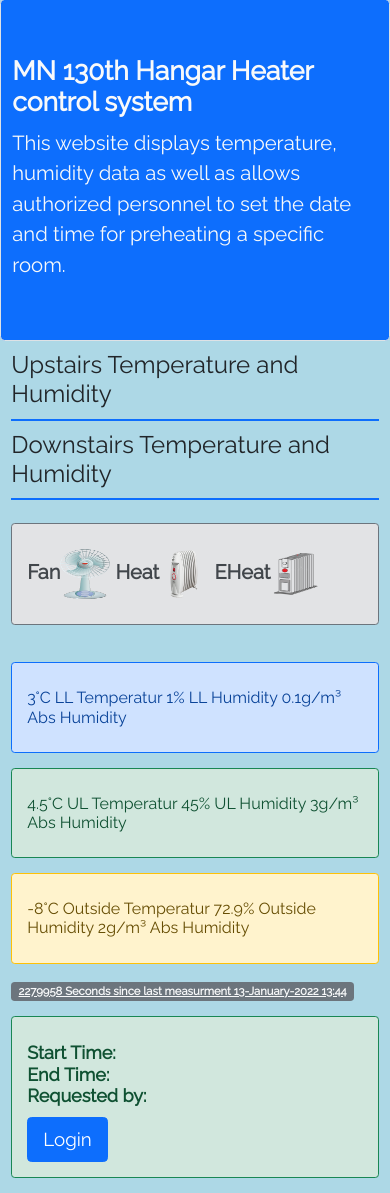
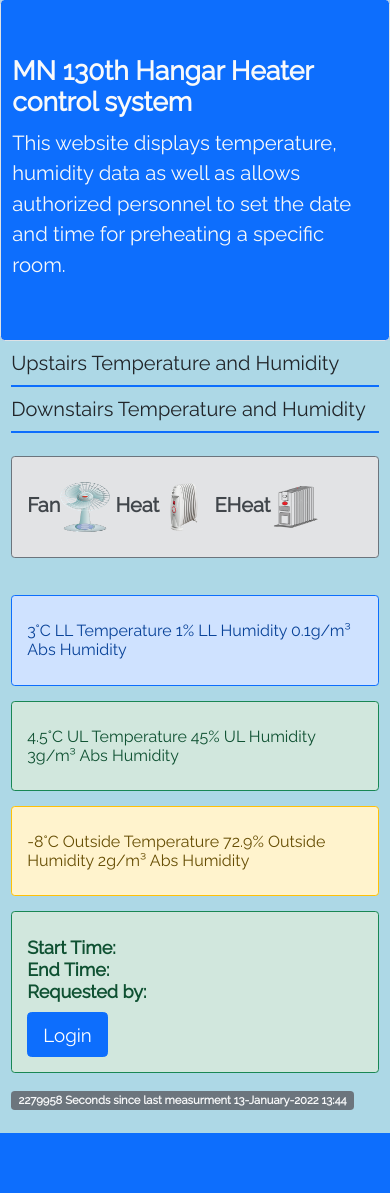
Before and after one commit to kouami/hangarheatingsystem, a PHP site: page / in a window 390 px wide. Shown: the part 24-1217 px from the top of the page. After the commit the page ends 1157 px from the top, so only its background shows below. Run offline with PHP 8.4, Linux system fonts and the light colour scheme; data comes from the database, SQL or seed files in the repository; some libraries are stand-ins or nearby versions.

Commit message:
Responsiveness cleanup.

```diff
--- a/index.php
+++ b/index.php
@@ -124,31 +124,31 @@
     </div>
     <div class="row">
 
-        <div class="col-sm-6">
-            <h3>Upstairs Temperature and Humidity</h3>
+        <div class="col-md-6">
+            <h4>Upstairs Temperature and Humidity</h4>
 
             <div id="myGraph2" class="border border-primary"></div>
 
         </div>
-        <div class="col-sm-6"></div>
+        <div class="md-md-6"></div>
     </div> <!-- end of first class row -->
 
     <div class="row">
 
-        <div class="col-sm-6">
-            <h3>Downstairs Temperature and Humidity</h3>
+        <div class="col-md-6">
+            <h4>Downstairs Temperature and Humidity</h4>
 
             <div id="myGraph" class="border border-primary d-flex"></div>
 
         </div>
-        <div class="col-sm-6"></div>
+        <div class="col-md-6"></div>
 
     </div> <!-- end of second class row -->
 
     <div class="row">
 
         <!--div class="col-sm-24" style="width:600px"-->
-        <div class="col-sm-6">
+        <div class="col-md-6">
             <br/>
             <!--div style="background:#f1f8e9; border:1px solid black; width:603px;"-->
             <div class="alert alert-secondary  align-items-center border border-secondary">
@@ -164,13 +164,13 @@
             </div>
 
         </div>
-        <div class="col-sm-6"></div>
+        <div class="col-md-6"></div>
     </div> <!-- end of second row -->
 
 
     <div class="row">
 
-        <div class="col-sm-6">
+        <div class="col-md-6">
 
 
             <?php
@@ -195,30 +195,22 @@
             <br/>
             <div class="alert alert-primary d-flex align-items-center border border-primary" role="alert">
                 <div>
-                    <?php print  "<h6>" . $llt . "&#176C LL Temperatur " . (int)$json[1] . "%  LL Humidity " . $json[8] . "g/m&#179 Abs Humidity</h6>"; ?>
+                    <?php print  "<h6>" . $llt . "&#176C LL Temperature " . (int)$json[1] . "%  LL Humidity " . $json[8] . "g/m&#179 Abs Humidity</h6>"; ?>
                 </div>
             </div>
 
             <div class="alert alert-success d-flex align-items-center border border-success" role="alert">
                 <div>
-                    <?php print  "<h6>" . $Ult . "&#176C UL Temperatur " . (int)$json[3] . "%  UL Humidity " . $json[9] . "g/m&#179 Abs Humidity</h6>"; ?>
+                    <?php print  "<h6>" . $Ult . "&#176C UL Temperature " . (int)$json[3] . "%  UL Humidity " . $json[9] . "g/m&#179 Abs Humidity</h6>"; ?>
                 </div>
             </div>
 
             <div class="alert alert-warning d-flex align-items-center border border-warning" role="alert">
                 <div>
-                    <?php print  "<h6>" . $json[5] . "&#176C Outside Temperatur " . $json[6] . "%  Outside Humidity " . $json[7] . "g/m&#179 Abs Humidity</h6>"; ?>
+                    <?php print  "<h6>" . $json[5] . "&#176C Outside Temperature " . $json[6] . "%  Outside Humidity " . $json[7] . "g/m&#179 Abs Humidity</h6>"; ?>
                 </div>
             </div>
-            <a href="#" class="text-light fst-normal badge bg-secondary">
-                <?php
-                $t = time();
-                (int)$delta = $t - (int)$json[4];
-                echo($delta . " Seconds since last measurment    ");
-                echo(date("d-F-Y   G:i", $t));
-                $tj = date("G", $t);
-                ?>
-            </a>
+
             <p>
 
             <div class="alert alert-success border border-success">
@@ -240,10 +232,10 @@
             </div>
 
         </div>
-        <div class="col-sm-6"></div>
+        <div class="col-md-6"></div>
     </div> <!-- End of row -->
     <div class="row"> <!-- Future Events Row -->
-        <div class="col-sm-4">
+        <div class="col-md-6">
             <div class="list-group" id="futureEvents">
 
                 <div id="fe" class="collapse">
@@ -252,8 +244,8 @@
 
             </div>
         </div>
-        <div class="col-sm-4"></div>
-        <div class="col-sm-4"></div>
+        <div class="col-md-3"></div>
+        <div class="col-md-3"></div>
     </div>
 
     <!-- Login Modal -->
@@ -304,7 +296,17 @@
     <!-- End Login Modal -->
 
     <!--</div> --> <!-- end of second row -->
-
+    <div class="text-light fst-normal badge bg-secondary">
+        <?php
+        $t = time();
+        (int)$delta = $t - (int)$json[4];
+        echo($delta . " Seconds since last measurment    ");
+        echo(date("d-F-Y   G:i", $t));
+        $tj = date("G", $t);
+        ?>
+    </div>
+    <br/>
+    <br/>
 </div> <!-- class container -->
 </body>
 </html>
```
